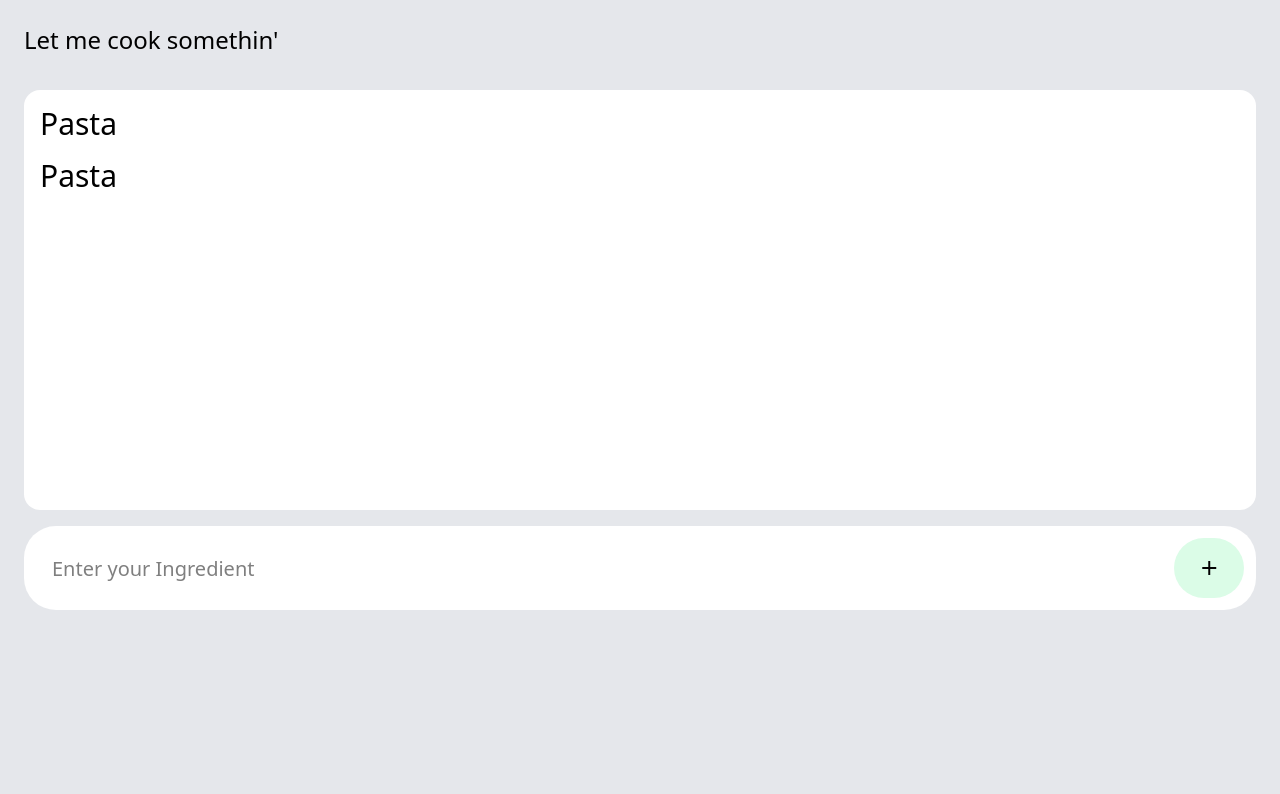
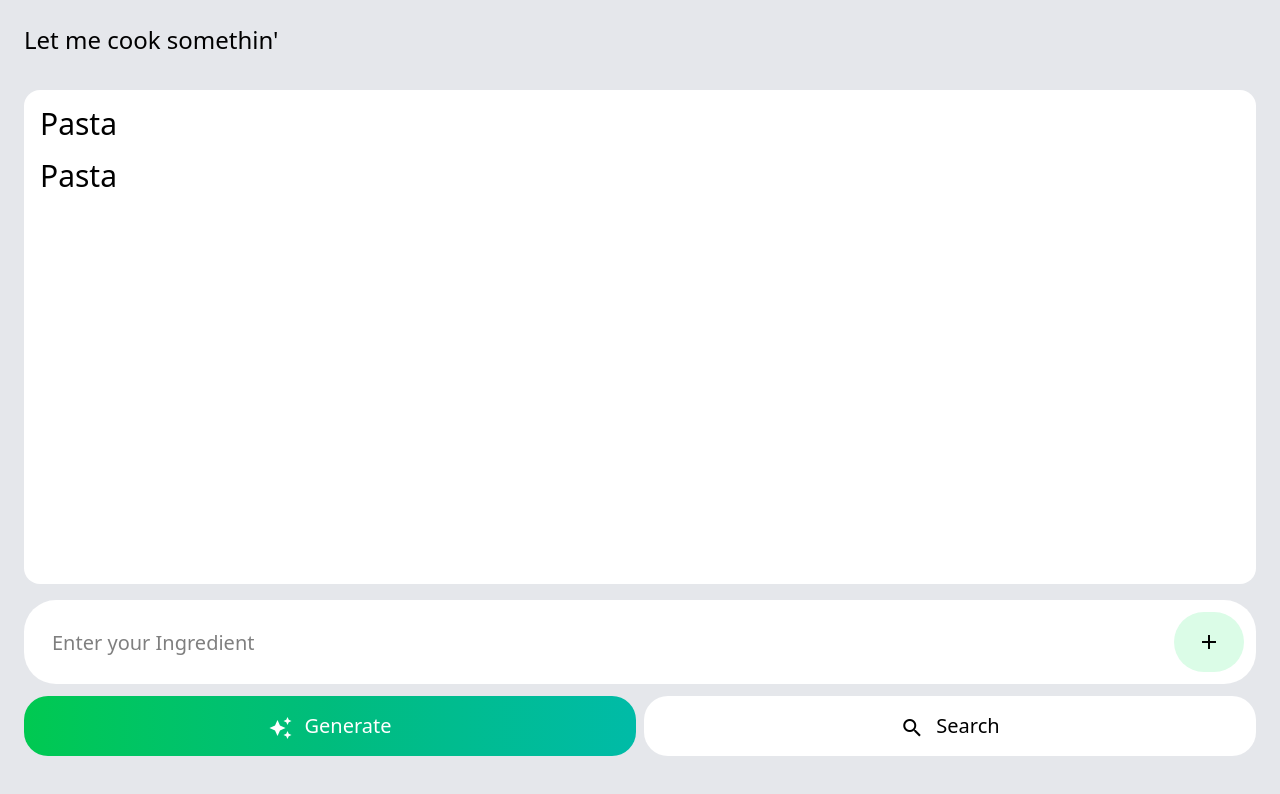
Before and after one commit to jacob-cob-null/brokeChef, a website built with Vite: page index.html in a window 1280 px wide. Built offline with nearby package versions, Linux system fonts and the light colour scheme.

Commit message:
api buttons design

```diff
--- a/index.html
+++ b/index.html
@@ -10,7 +10,7 @@
     <div id="app" class="w-full h-screen">
       <!--Start-->
       <div
-        class="grid grid-rows-[50px_1fr_250px] gap-4 w-full h-full bg-gray-200 p-6"
+        class="grid grid-rows-[50px_1fr_80px_80px] gap-4 w-full h-full bg-gray-200 p-6"
       >
         <h1 class="text-2xl mb-">Let me cook somethin'</h1>
         <!--ingredient list-->
@@ -26,7 +26,7 @@
         </div>
         <!--input-->
         <div
-          class="flex justify-center items-start p-3 gap-4 rounded-4xl h-fit bg-white"
+          class="flex justify-center items-start p-3 gap-2 rounded-4xl h-fit bg-white"
         >
           <form class="flex justify-center w-full items-start h-full">
             <input
@@ -36,10 +36,26 @@
             />
           </form>
           <div
-            class="w-[75px] h-[60px] rounded-full flex justify-center items-center text-4xl bg-green-100"
+            class="w-[75px] h-[60px] rounded-full flex justify-center items-center text-4xl bg-green-100 hover:brightness-95 active:bg-green-200 transition-all duration-150"
           >
             <span class="material-icons">add</span>
           </div>
+          <!--API buttons-->
+        </div>
+        <div class="flex gap-2 w-full h-full">
+          <button
+            class="w-full h-[60px] rounded-3xl bg-linear-to-r from-green-500 via-emerald-500 to-teal-500 flex justify-center items-center gap-3 text-xl text-white"
+          >
+            <span class="material-icons mt-1 text-white">auto_awesome</span>
+            Generate
+          </button>
+
+          <button
+            class="w-full h-[60px] rounded-3xl bg-white flex justify-center items-center gap-3 text-xl"
+          >
+            <span class="material-icons mt-1">search</span>
+            Search
+          </button>
         </div>
       </div>
       <!--End-->
```
